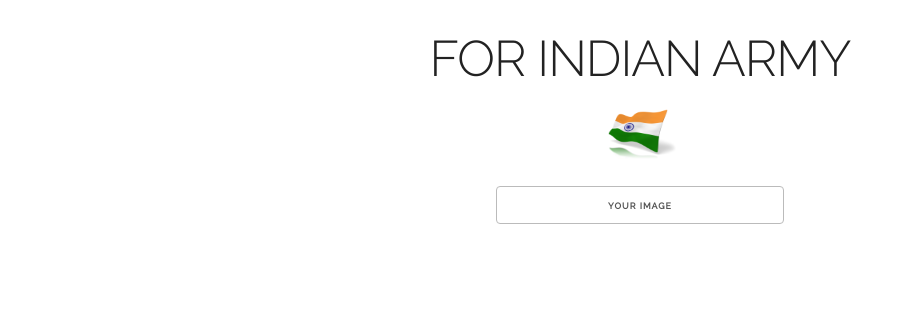
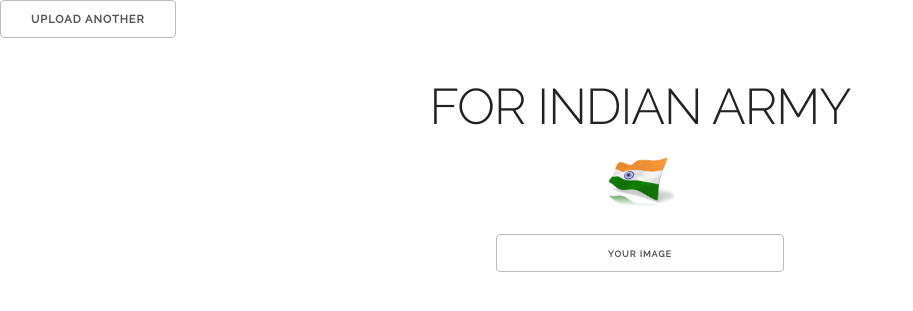
Before and after one commit to rishigiridotcom/rishigiri.com, a PHP site: page /India/index.html in a window 1280 px wide. Shown: the top 311 px of the page, without its empty margins (0-913 px from the left). Run offline with PHP 8.4, Linux system fonts and the light colour scheme; some libraries are stand-ins or nearby versions.

Commit message:
More Upload option added

```diff
--- a/India/css/style.css
+++ b/India/css/style.css
@@ -33,7 +33,10 @@ a {
 a:active, a:hover {
   outline: 0
 }
-
+.more {
+text-align: center;
+font-weight: 100px;
+}
 abbr[title] {
   border-bottom: 1px dotted
 }
--- a/India/index.html
+++ b/India/index.html
@@ -35,6 +35,7 @@
 </script>
 
 <div class="fb-share-button" data-href="http://rishigiri.com/India" data-layout="button"></div>
+<a href="javascript:location.reload(true)"><button class="more">Upload Another</button></a>
 
   <div class="container">
     <div class="row">
```
